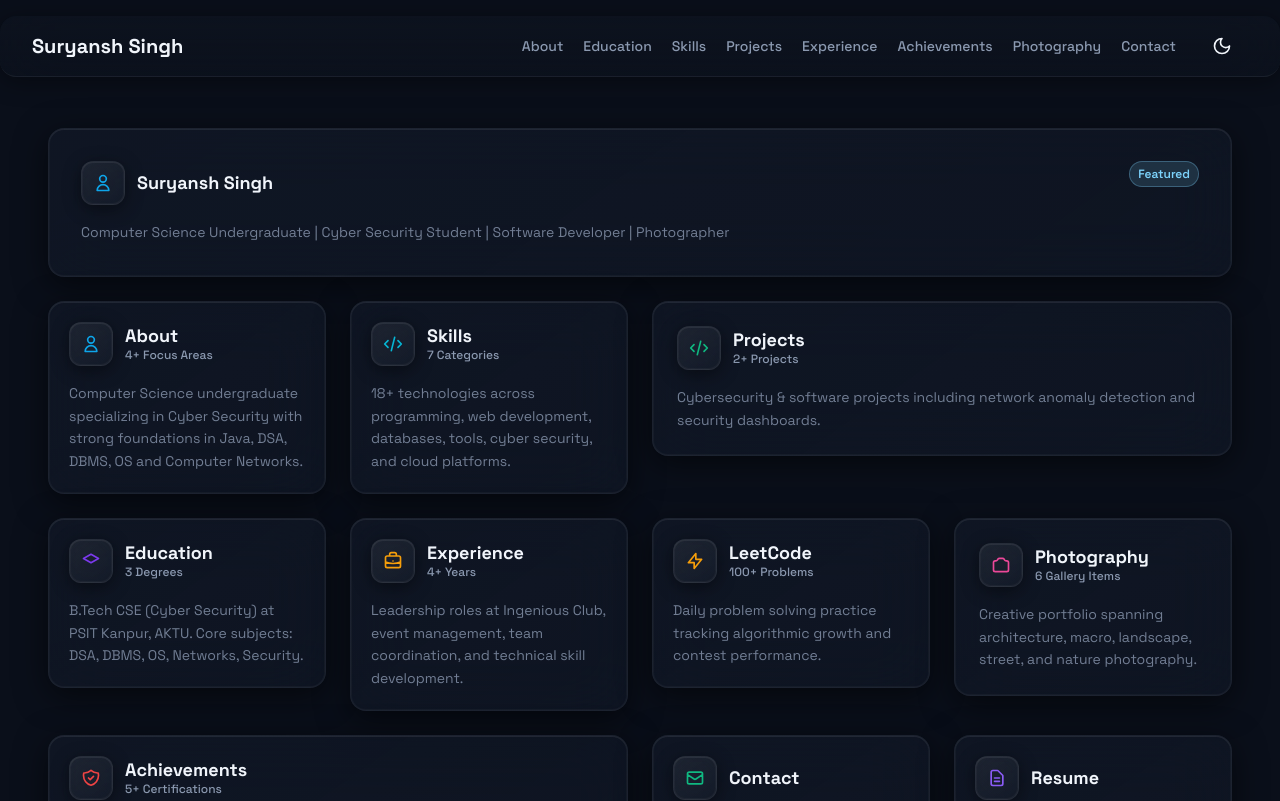
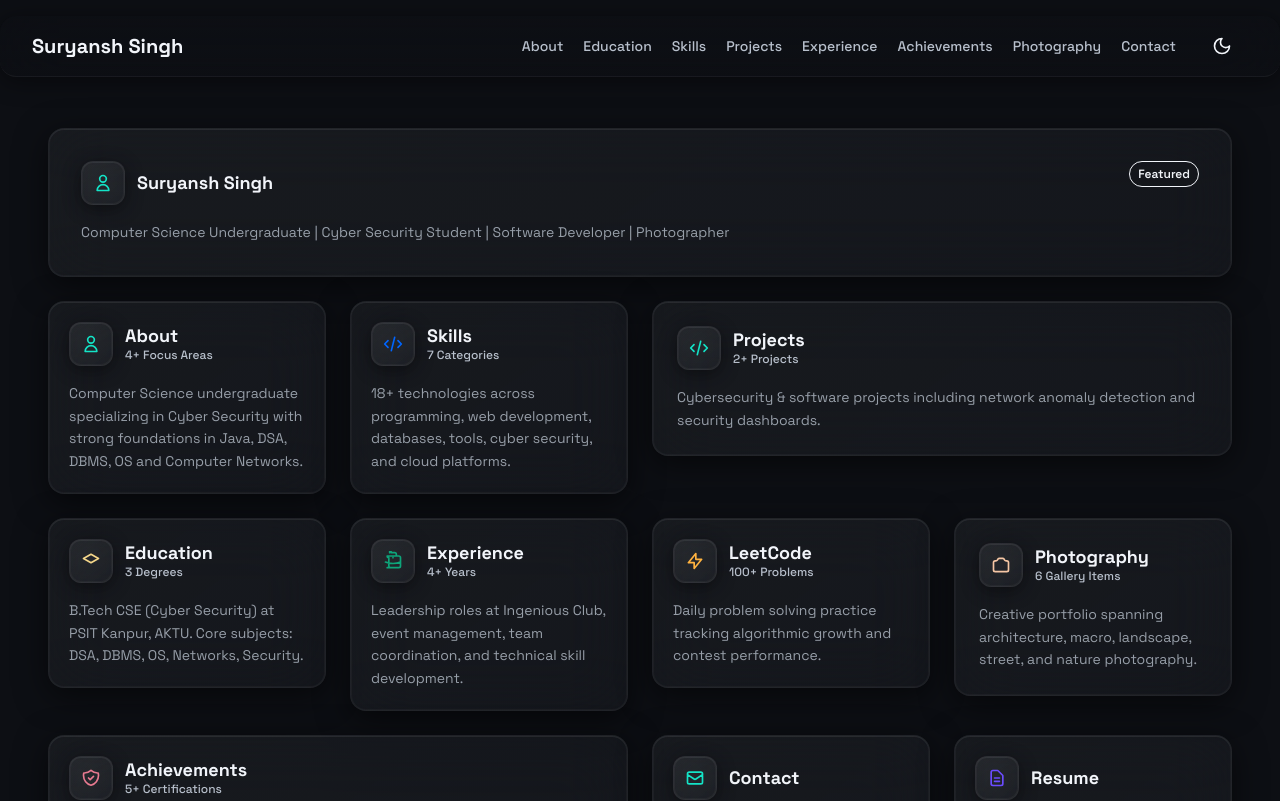
Before and after one commit to Suryansh-54-tech/portfolio, a Next.js app: page / in a window 1280 px wide. Shown: the top 801 px of the page. Built offline with nearby package versions, Linux system fonts and the light colour scheme.

Commit message:
Update portfolio visual design

```diff
--- a/src/app/globals.css
+++ b/src/app/globals.css
@@ -1,50 +1,60 @@
 @import "tailwindcss";
 
 :root {
-  /* Base deep navy / graphite */
-  --bg-deep: #0a0f1a;
-  --bg-elevated: #0e1522;
-  --bg-high: #131b2a;
+  /* ---------- BASE BACKGROUND ---------- */
+  --bg-deep: #0d0f14;          /* smoky graphite */
+  --bg-elevated: #13161c;      /* charcoal */
+  --bg-high: #1a1e26;          /* subtle warm gray */
 
-  --fg: #f1f5fb;
-  --muted: #8b99b0;
+  /* ---------- TEXT ---------- */
+  --fg: #f2f5fa;               /* warm white headings */
+  --fg-muted: #b8c0cc;         /* soft silver-gray body */
 
-  /* Glass surfaces */
-  --glass-1: rgba(20, 28, 44, 0.55);   /* outer */
-  --glass-2: rgba(20, 28, 44, 0.45);   /* inner */
-  --glass-border: rgba(255,255,255,0.06);
-  --glass-border-strong: rgba(255,255,255,0.1);
-  --glass-highlight: rgba(255,255,255,0.08);
+  /* ---------- GLASS SURFACES ---------- */
+  --glass-1: rgba(200,210,220,0.06);   /* outer frosted silver */
+  --glass-2: rgba(200,210,220,0.04);   /* inner layer */
+  --glass-border: rgba(255,255,255,0.05);
+  --glass-border-strong: rgba(255,255,255,0.08);
+  --glass-highlight: rgba(255,255,255,0.07);
 
-  /* Accent lighting (used sparingly) */
-  --accent-ice: #7dd3fc;      /* ice blue */
-  --accent-cyan: #22d3ee;     /* cyan */
-  --accent-violet: #c084fc;   /* soft violet */
-  --accent-mint: #34d399;     /* mint/emerald */
-  --accent-rose: #f472b6;     /* subtle rose */
+  /* ---------- ACCENT LIGHTING ---------- */
+  --accent-teal: #14e4c7;       /* electric teal / turquoise */
+  --accent-cobalt: #0066ff;     /* cobalt / sapphire blue */
+  --accent-emerald: #0ea57a;    /* muted emerald green */
+  --accent-champagne: #f5d78a;  /* champagne / soft gold */
+  --accent-rose: #f5c6a5;       /* soft rose */
+  --accent-ruby: #e87a90;       /* ruby / champagne */
+  --accent-gold: #ffb340;       /* gold / amber */
+  --accent-violet: #6b4cff;     /* violet / cobalt subtle */
 
-  /* Ambient glows for background */
-  --ambient-ice: rgba(125,211,252,0.07);
-  --ambient-cyan: rgba(34,211,238,0.06);
-  --ambient-violet: rgba(192,132,252,0.06);
-  --ambient-mint: rgba(52,211,153,0.05);
-  --ambient-rose: rgba(244,114,182,0.04);
+  /* ---------- AMBIENT GLOWS (very subtle) ---------- */
+  --ambient-teal: rgba(20,228,199,0.04);
+  --ambient-cobalt: rgba(0,102,255,0.035);
+  --ambient-emerald: rgba(14,165,122,0.035);
+  --ambient-champagne: rgba(245,215,138,0.03);
+  --ambient-rose: rgba(245,198,165,0.025);
+  --ambient-ruby: rgba(232,122,144,0.025);
+  --ambient-gold: rgba(255,179,64,0.03);
+  --ambient-violet: rgba(107,76,255,0.025);
 }
 
 @theme inline {
   --color-background: var(--bg-deep);
   --color-foreground: var(--fg);
-  --color-muted: var(--muted);
+  --color-muted: var(--fg-muted);
   --color-glass-1: var(--glass-1);
   --color-glass-2: var(--glass-2);
   --color-glass-border: var(--glass-border);
   --color-glass-border-strong: var(--glass-border-strong);
   --color-glass-highlight: var(--glass-highlight);
-  --color-accent-ice: var(--accent-ice);
-  --color-accent-cyan: var(--accent-cyan);
+  --color-accent-teal: var(--accent-teal);
+  --color-accent-cobalt: var(--accent-cobalt);
+  --color-accent-emerald: var(--accent-emerald);
+  --color-accent-champagne: var(--accent-champagne);
+  --color-accent-rose: var(--accent-rose);
+  --color-accent-ruby: var(--accent-ruby);
+  --color-accent-gold: var(--accent-gold);
   --color-accent-violet: var(--accent-violet);
-  --color-accent-mint: var(--accent-mint);
-  --color-accent-rose: var(--accent-rose);
   --font-sans: var(--font-space-grotesk);
   --font-mono: var(--font-jetbrains-mono);
 }
@@ -59,7 +69,7 @@ body {
 
 html { scroll-behavior: smooth; }
 
-/* ---------- Premium spatial background ---------- */
+/* ---------- PREMIUM SPATIAL BACKGROUND ---------- */
 html::before {
   content: '';
   position: fixed;
@@ -67,26 +77,28 @@ html::before {
   z-index: -1;
   pointer-events: none;
   background:
-    radial-gradient(ellipse 55% 45% at 8% 12%, var(--ambient-ice) 0%, transparent 55%),
-    radial-gradient(ellipse 45% 55% at 92% 88%, var(--ambient-violet) 0%, transparent 50%),
-    radial-gradient(ellipse 35% 35% at 50% 50%, var(--ambient-cyan) 0%, transparent 60%),
-    radial-gradient(ellipse 28% 28% at 75% 25%, var(--ambient-rose) 0%, transparent 65%),
-    radial-gradient(ellipse 30% 30% at 20% 80%, var(--ambient-mint) 0%, transparent 55%);
-  animation: ambient-float 140s ease-in-out infinite;
-  opacity: 0.55;
+    radial-gradient(ellipse 55% 45% at 8% 12%, var(--ambient-teal) 0%, transparent 55%),
+    radial-gradient(ellipse 45% 55% at 92% 88%, var(--ambient-cobalt) 0%, transparent 50%),
+    radial-gradient(ellipse 35% 35% at 50% 50%, var(--ambient-emerald) 0%, transparent 60%),
+    radial-gradient(ellipse 28% 28% at 75% 25%, var(--ambient-champagne) 0%, transparent 65%),
+    radial-gradient(ellipse 30% 30% at 20% 80%, var(--ambient-rose) 0%, transparent 55%),
+    radial-gradient(ellipse 25% 25% at 60% 60%, var(--ambient-gold) 0%, transparent 50%),
+    radial-gradient(ellipse 22% 22% at 40% 40%, var(--ambient-violet) 0%, transparent 45%);
+  animation: ambient-float 160s ease-in-out infinite;
+  opacity: 0.5;
 }
 @keyframes ambient-float {
-  0%,100%   { transform: translate(0,0) scale(1); opacity:0.55; }
-  25%       { transform: translate(-1.5%,1%) scale(1.01); opacity:0.5; }
-  50%       { transform: translate(1%,-1.2%) scale(0.99); opacity:0.58; }
-  75%       { transform: translate(-1%,-1.5%) scale(1.005); opacity:0.52; }
+  0%,100%   { transform: translate(0,0) scale(1); opacity:0.5; }
+  25%       { transform: translate(-1.2%,0.8%) scale(1.008); opacity:0.48; }
+  50%       { transform: translate(0.9%,-1%) scale(0.992); opacity:0.52; }
+  75%       { transform: translate(-0.8%,-0.9%) scale(1.004); opacity:0.49; }
 }
 
-/* ---------- Glass utilities ---------- */
+/* ---------- GLASS UTILITIES ---------- */
 .glass-base {
   background: var(--glass-1);
-  backdrop-filter: blur(28px);
-  -webkit-backdrop-filter: blur(28px);
+  backdrop-filter: blur(30px);
+  -webkit-backdrop-filter: blur(30px);
   border: 1px solid var(--glass-border);
   box-shadow:
     0 6px 30px rgba(0,0,0,0.55),
@@ -95,8 +107,8 @@ html::before {
 }
 .glass-strong {
   background: var(--glass-2);
-  backdrop-filter: blur(36px);
-  -webkit-backdrop-filter: blur(36px);
+  backdrop-filter: blur(38px);
+  -webkit-backdrop-filter: blur(38px);
   border: 1px solid var(--glass-border-strong);
   box-shadow:
     0 10px 40px rgba(0,0,0,0.6),
@@ -108,8 +120,8 @@ html::before {
 .glass-tile {
   @apply rounded-2xl relative overflow-hidden;
   background: linear-gradient(145deg, var(--glass-1) 0%, var(--glass-2) 100%);
-  backdrop-filter: blur(30px);
-  -webkit-backdrop-filter: blur(30px);
+  backdrop-filter: blur(32px);
+  -webkit-backdrop-filter: blur(32px);
   border: 1px solid var(--glass-border);
   box-shadow:
     0 8px 32px rgba(0,0,0,0.55),
@@ -120,21 +132,21 @@ html::before {
               border-color .35s cubic-bezier(.25,.46,.45,.94);
 }
 .glass-tile:hover {
-  transform: translateY(-6px) scale(1.01);
-  border-color: rgba(255,255,255,0.12);
+  transform: translateY(-6px) scale(1.015);
+  border-color: rgba(255,255,255,0.1);
   box-shadow:
     0 20px 55px rgba(0,0,0,0.65),
     0 0 0 1px rgba(255,255,255,0.05) inset,
     0 2px 0 rgba(255,255,255,0.07) inset,
-    0 0 80px -16px var(--accent-ice),
-    0 0 120px -24px var(--accent-violet);
+    0 0 80px -16px var(--accent-teal),
+    0 0 120px -24px var(--accent-cobalt);
 }
 
 /* Inner highlight sweep */
 .glass-tile::before {
   content:'';
   position:absolute; inset:0; border-radius:inherit; pointer-events:none;
-  background: linear-gradient(120deg, transparent 30%, rgba(255,255,255,0.09) 50%, transparent 70%);
+  background: linear-gradient(120deg, transparent 30%, rgba(255,255,255,0.08) 50%, transparent 70%);
   opacity:0; transition:opacity .5s ease;
 }
 .glass-tile:hover::before { opacity:1; animation: shimmer-sweep 2.2s ease-in-out; }
@@ -147,10 +159,10 @@ html::before {
 /* Glass icon capsule */
 .glass-icon {
   @apply flex items-center justify-center rounded-xl;
-  background: linear-gradient(145deg, rgba(255,255,255,0.06), rgba(255,255,255,0.02));
+  background: linear-gradient(145deg, rgba(255,255,255,0.05), rgba(255,255,255,0.02));
   backdrop-filter: blur(20px);
   -webkit-backdrop-filter: blur(20px);
-  border: 1px solid rgba(255,255,255,0.07);
+  border: 1px solid rgba(255,255,255,0.06);
   box-shadow:
     0 4px 18px rgba(0,0,0,0.45),
     0 0 0 1px rgba(255,255,255,0.03) inset,
@@ -159,25 +171,22 @@ html::before {
 }
 .glass-tile:hover .glass-icon {
   transform: scale(1.06);
-  border-color: rgba(255,255,255,0.14);
+  border-color: rgba(255,255,255,0.12);
   box-shadow:
     0 8px 28px rgba(0,0,0,0.55),
     0 0 0 1px rgba(255,255,255,0.04) inset,
     0 1px 0 rgba(255,255,255,0.06) inset,
-    0 0 30px -6px var(--accent-cyan);
+    0 0 30px -6px var(--accent-teal);
 }
 
 /* Navbar glass */
 .glass-nav {
-  background: linear-gradient(180deg, rgba(14,20,32,0.7) 0%, rgba(14,20,32,0.45) 100%);
-  backdrop-filter: blur(32px);
-  -webkit-backdrop-filter: blur(32px);
+  background: linear-gradient(180deg, rgba(13,15,20,0.78) 0%, rgba(13,15,20,0.55) 100%);
+  backdrop-filter: blur(34px);
+  -webkit-backdrop-filter: blur(34px);
   border-bottom: 1px solid var(--glass-border);
-  box-shadow: 0 4px 24px rgba(0,0,0,0.4);
+  box-shadow: 0 4px 24px rgba(0,0,0,0.45);
 }
-
-/* Buttons (keep existing but ensure glass) */
-.btn-base { /* unchanged */ }
 
 /* Reduced motion */
 @media (prefers-reduced-motion: reduce) {
--- a/src/app/page.tsx
+++ b/src/app/page.tsx
@@ -59,7 +59,7 @@ const detailViewConfig: Record<Exclude<DetailViewType, null>, {
         <path strokeLinecap="round" strokeLinejoin="round" strokeWidth={2} d="M16 7a4 4 0 11-8 0 4 4 0 018 0zM12 14a7 7 0 00-7 7h14a7 7 0 00-7-7z" />
       </svg>
     ),
-    accentColor: "#0EA5E9"
+    accentColor: "#14e4c7"
   },
   education: {
     title: "Education",
@@ -70,7 +70,7 @@ const detailViewConfig: Record<Exclude<DetailViewType, null>, {
         <path strokeLinecap="round" strokeLinejoin="round" strokeWidth={2} d="M12 14l6.16-3.422a12.083 12.083 0 01.665 6.479A11.952 11.952 0 0012 20.055a11.952 11.952 0 00-6.824-2.998 12.078 12.078 0 01.665-6.479L12 14z" />
       </svg>
     ),
-    accentColor: "#7C3AED"
+    accentColor: "#f5d78a"
   },
   skills: {
     title: "Skills",
@@ -80,7 +80,7 @@ const detailViewConfig: Record<Exclude<DetailViewType, null>, {
         <path strokeLinecap="round" strokeLinejoin="round" strokeWidth={2} d="M10 20l4-16m4 4l4 4-4 4M6 16l-4-4 4-4" />
       </svg>
     ),
-    accentColor: "#06B6D4"
+    accentColor: "#0066ff"
   },
   projects: {
     title: "Projects",
@@ -90,17 +90,17 @@ const detailViewConfig: Record<Exclude<DetailViewType, null>, {
         <path strokeLinecap="round" strokeLinejoin="round" strokeWidth={2} d="M10 20l4-16m4 4l4 4-4 4M6 16l-4-4 4-4" />
       </svg>
     ),
-    accentColor: "#10B981"
+    accentColor: "#14e4c7"
   },
-  experience: {
+experience: {
     title: "Experience",
     subtitle: "Professional Journey",
     icon: (
       <svg className="w-5 h-5" fill="none" stroke="currentColor" viewBox="0 0 24 24" aria-hidden="true">
-        <path strokeLinecap="round" strokeLinejoin="round" strokeWidth={2} d="M21 13.255A23.931 23.931 0 0112 15c-3.183 0-6.22-.62-9-1.745M16 6V4a2 2 0 00-2-2h-4a2 2 0 00-2 2v2m4 6h.01M5 20h14a2 2 0 002-2V8a2 2 0 00-2-2H5a2 2 0 00-2 2v10a2 2 0 002 2z" />
+        <path strokeLinecap="round" strokeLinejoin="round" strokeWidth={2} d="M21 13.255A23.931 23.931 0 0112 15c-3.183 0-6.22-.62-9-1.745M16 6V4a2 2 0 00-2-2h-4a2 2 0 00-2-2v2m4 6h.01M5 20h14a2 2 0 002-2V8a2 2 0 00-2-2H5a2 2 0 002 2v10a2 2 0 002 2z" />
       </svg>
     ),
-    accentColor: "#F59E0B"
+    accentColor: "#0ea57a"
   },
   achievements: {
     title: "Achievements",
@@ -110,7 +110,7 @@ const detailViewConfig: Record<Exclude<DetailViewType, null>, {
         <path strokeLinecap="round" strokeLinejoin="round" strokeWidth={2} d="M9 12l2 2 4-4m5.618-4.016A11.955 11.955 0 0112 2.944a11.955 11.955 0 01-8.618 3.04A12.02 12.02 0 003 9c0 5.591 3.824 10.29 9 11.622 5.176-1.332 9-6.03 9-11.622 0-1.042-.133-2.052-.382-3.016z" />
       </svg>
     ),
-    accentColor: "#EF4444"
+    accentColor: "#e87a90"
   },
   leetcode: {
     title: "LeetCode",
@@ -120,7 +120,7 @@ const detailViewConfig: Record<Exclude<DetailViewType, null>, {
         <path strokeLinecap="round" strokeLinejoin="round" strokeWidth={2} d="M10 20l4-16m4 4l4 4-4 4M6 16l-4-4 4-4" />
       </svg>
     ),
-    accentColor: "#F59E0B"
+    accentColor: "#ffb340"
   },
   photography: {
     title: "Photography",
@@ -131,7 +131,7 @@ const detailViewConfig: Record<Exclude<DetailViewType, null>, {
         <path strokeLinecap="round" strokeLinejoin="round" strokeWidth={2} d="M15 13a3 3 0 11-6 0 3 3 0 016 0z" />
       </svg>
     ),
-    accentColor: "#EC4899"
+    accentColor: "#f5c6a5"
   },
   contact: {
     title: "Contact",
@@ -141,7 +141,7 @@ const detailViewConfig: Record<Exclude<DetailViewType, null>, {
         <path strokeLinecap="round" strokeLinejoin="round" strokeWidth={2} d="M3 8l7.89 5.26a2 2 0 002.22 0L21 8M5 19h14a2 2 0 002-2V7a2 2 0 00-2-2H5a2 2 0 00-2 2v10a2 2 0 002 2z" />
       </svg>
     ),
-    accentColor: "#10B981"
+    accentColor: "#14e4c7"
   },
   resume: {
     title: "Resume",
@@ -151,7 +151,7 @@ const detailViewConfig: Record<Exclude<DetailViewType, null>, {
         <path strokeLinecap="round" strokeLinejoin="round" strokeWidth={2} d="M9 12h6m-6 4h6m2 5H7a2 2 0 01-2-2V5a2 2 0 012-2h5.586a1 1 0 01.707.293l5.414 5.414a1 1 0 01.293.707V19a2 2 0 01-2 2z" />
       </svg>
     ),
-    accentColor: "#8B5CF6"
+    accentColor: "#6b4cff"
   },
 };
 
@@ -176,7 +176,7 @@ export default function Home() {
           <path strokeLinecap="round" strokeLinejoin="round" strokeWidth={2} d="M16 7a4 4 0 11-8 0 4 4 0 018 0zM12 14a7 7 0 00-7 7h14a7 7 0 00-7-7z" />
         </svg>
       ),
-      accentColor: "#0EA5E9",
+      accentColor: "#14e4c7",
       onClick: () => {},
       size: "xlarge" as const,
       featured: true,
@@ -190,7 +190,7 @@ export default function Home() {
           <path strokeLinecap="round" strokeLinejoin="round" strokeWidth={2} d="M16 7a4 4 0 11-8 0 4 4 0 018 0zM12 14a7 7 0 00-7 7h14a7 7 0 00-7-7z" />
         </svg>
       ),
-      accentColor: "#0EA5E9",
+      accentColor: "#14e4c7",
       count: "4+",
       countLabel: "Focus Areas",
       onClick: () => handleOpenDetail("about"),
@@ -205,7 +205,7 @@ export default function Home() {
           <path strokeLinecap="round" strokeLinejoin="round" strokeWidth={2} d="M10 20l4-16m4 4l4 4-4 4M6 16l-4-4 4-4" />
         </svg>
       ),
-      accentColor: "#06B6D4",
+      accentColor: "#0066ff",
       count: "7",
       countLabel: "Categories",
       onClick: () => handleOpenDetail("skills"),
@@ -220,7 +220,7 @@ export default function Home() {
           <path strokeLinecap="round" strokeLinejoin="round" strokeWidth={2} d="M10 20l4-16m4 4l4 4-4 4M6 16l-4-4 4-4" />
         </svg>
       ),
-      accentColor: "#10B981",
+      accentColor: "#14e4c7",
       count: "2+",
       countLabel: "Projects",
       onClick: () => handleOpenDetail("projects"),
@@ -235,22 +235,22 @@ export default function Home() {
           <path strokeLinecap="round" strokeLinejoin="round" strokeWidth={2} d="M12 14l9-5-9-5-9 5 9 5z" />
         </svg>
       ),
-      accentColor: "#7C3AED",
+      accentColor: "#f5d78a",
       count: "3",
       countLabel: "Degrees",
       onClick: () => handleOpenDetail("education"),
       size: "medium" as const,
     },
-    {
+{
       id: "experience",
       title: "Experience",
       description: "Leadership roles at Ingenious Club, event management, team coordination, and technical skill development.",
       icon: (
         <svg className="w-5 h-5" fill="none" stroke="currentColor" viewBox="0 0 24 24" aria-hidden="true">
-          <path strokeLinecap="round" strokeLinejoin="round" strokeWidth={2} d="M21 13.255A23.931 23.931 0 0112 15c-3.183 0-6.22-.62-9-1.745M16 6V4a2 2 0 00-2-2h-4a2 2 0 00-2 2v2m4 6h.01M5 20h14a2 2 0 002-2V8a2 2 0 00-2-2H5a2 2 0 00-2 2v10a2 2 0 002 2z" />
+          <path strokeLinecap="round" strokeLinejoin="round" strokeWidth={2} d="M21 13.255A23.931 23.931 0 0112 15c-3.183 0-6.22-.62-9-1.745M16 6V4a2 2 0 00-2-2h-4a2 2 0 00-2-2v2m4 6h.01M5 20h14a2 2 0 002-2V8a2 2 0 00-2-2H5a2 2 0 002 2v10a2 2 0 002 2z" />
         </svg>
       ),
-      accentColor: "#F59E0B",
+      accentColor: "#0ea57a",
       count: "4+",
       countLabel: "Years",
       onClick: () => handleOpenDetail("experience"),
@@ -265,7 +265,7 @@ export default function Home() {
           <path strokeLinecap="round" strokeLinejoin="round" strokeWidth={2} d="M13 10V3L4 14h7v7l9-11h-7z" />
         </svg>
       ),
-      accentColor: "#F59E0B",
+      accentColor: "#ffb340",
       count: "100+",
       countLabel: "Problems",
       onClick: () => handleOpenDetail("leetcode"),
@@ -280,7 +280,7 @@ export default function Home() {
           <path strokeLinecap="round" strokeLinejoin="round" strokeWidth={2} d="M3 9a2 2 0 012-2h.93a2 2 0 001.664-.89l.812-1.22A2 2 0 0110.07 4h3.86a2 2 0 011.664.89l.812 1.22A2 2 0 0018.07 7H19a2 2 0 012 2v9a2 2 0 01-2 2H5a2 2 0 01-2-2V9z" />
         </svg>
       ),
-      accentColor: "#EC4899",
+      accentColor: "#f5c6a5",
       count: "6",
       countLabel: "Gallery Items",
       onClick: () => handleOpenDetail("photography"),
@@ -295,13 +295,13 @@ export default function Home() {
           <path strokeLinecap="round" strokeLinejoin="round" strokeWidth={2} d="M9 12l2 2 4-4m5.618-4.016A11.955 11.955 0 0112 2.944a11.955 11.955 0 01-8.618 3.04A12.02 12.02 0 003 9c0 5.591 3.824 10.29 9 11.622 5.176-1.332 9-6.03 9-11.622 0-1.042-.133-2.052-.382-3.016z" />
         </svg>
       ),
-      accentColor: "#EF4444",
+      accentColor: "#e87a90",
       count: "5+",
       countLabel: "Certifications",
       onClick: () => handleOpenDetail("achievements"),
       size: "medium" as const,
     },
-    {
+{
       id: "contact",
       title: "Contact",
       description: "Get in touch for collaborations, project inquiries, or just to say hello.",
@@ -310,7 +310,7 @@ export default function Home() {
           <path strokeLinecap="round" strokeLinejoin="round" strokeWidth={2} d="M3 8l7.89 5.26a2 2 0 002.22 0L21 8M5 19h14a2 2 0 002-2V7a2 2 0 00-2-2H5a2 2 0 00-2 2v10a2 2 0 002 2z" />
         </svg>
       ),
-      accentColor: "#10B981",
+      accentColor: "#14e4c7",
       onClick: () => handleOpenDetail("contact"),
       size: "medium" as const,
     },
@@ -323,7 +323,7 @@ export default function Home() {
           <path strokeLinecap="round" strokeLinejoin="round" strokeWidth={2} d="M9 12h6m-6 4h6m2 5H7a2 2 0 01-2-2V5a2 2 0 012-2h5.586a1 1 0 01.707.293l5.414 5.414a1 1 0 01.293.707V19a2 2 0 01-2 2z" />
         </svg>
       ),
-      accentColor: "#8B5CF6",
+      accentColor: "#6b4cff",
       onClick: () => handleOpenDetail("resume"),
       size: "medium" as const,
     },
```
